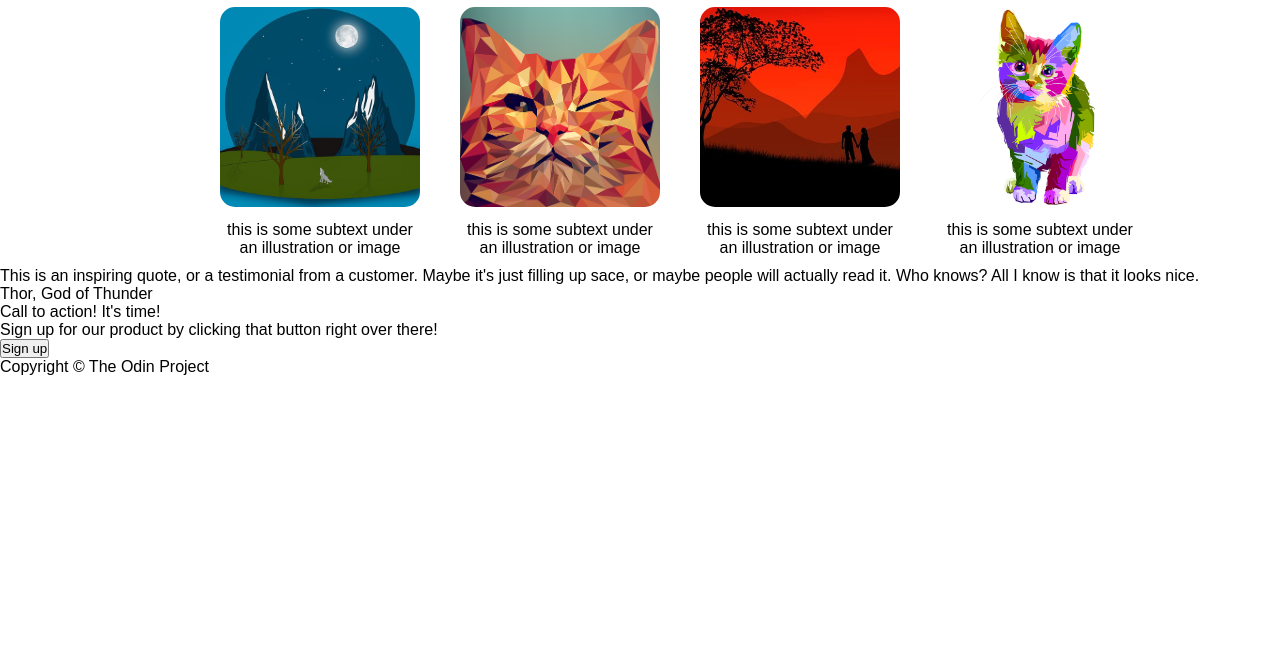
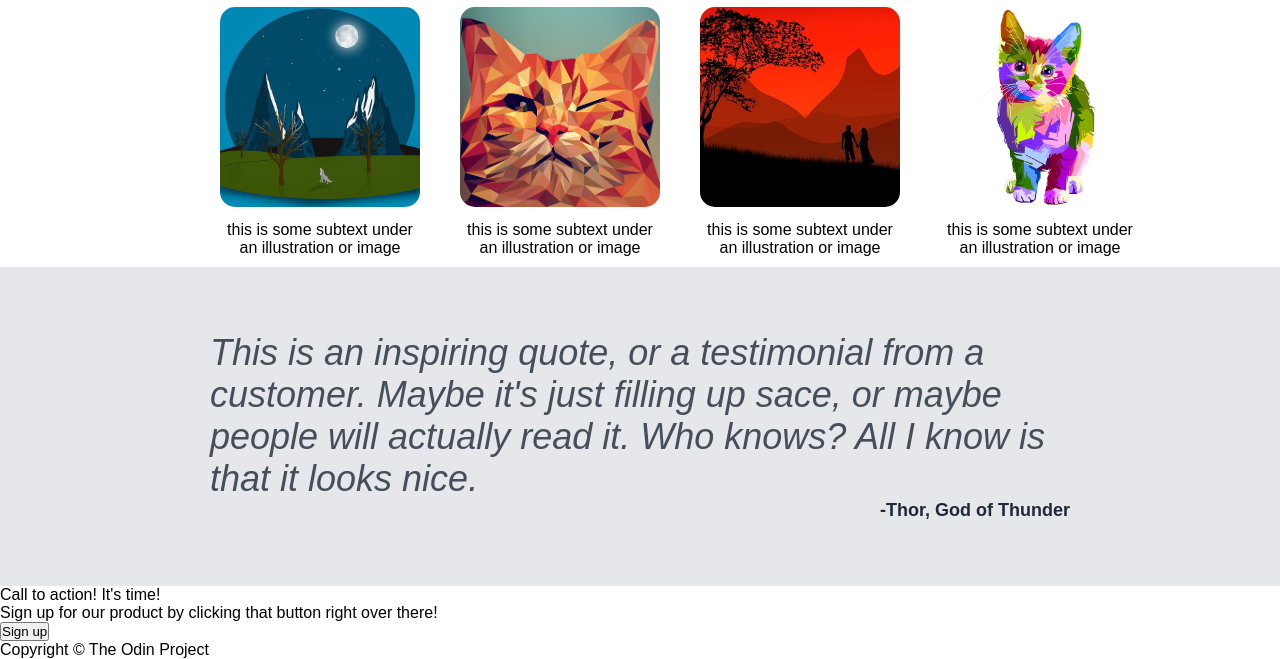
Before and after one commit to cqueiroga/landing-page, a plain HTML site: page index.html in a window 1280 px wide. Shown: the part 554-1213 px from the top of the page. Before the commit the page ends 930 px from the top, so only its background shows below. Drawn offline with Linux system fonts and the light colour scheme.

Commit message:
Updated testimonial section
Changed section background color
Formatted text and testimonial signature

```diff
--- a/css/styles.css
+++ b/css/styles.css
@@ -112,3 +112,27 @@ body {
 #tn1-container, #tn2-container, #tn3-container, #tn4-container {
     margin: 10px;
 }
+
+#testimonial-background {
+    background-color: #E5E7EB;
+}
+
+#testimonial-container {
+    width: 860px;
+    margin: auto;
+    padding: 65px 0px;
+    color: #1F2937;
+}
+
+#testimonial {
+    font-size: 36px;
+    font-weight: lighter;
+    font-style: italic;
+    opacity: 0.8;
+}
+
+#testimonial-signature {
+    text-align: end;
+    font-size: 18px;
+    font-weight: bold;
+}
--- a/index.html
+++ b/index.html
@@ -65,12 +65,15 @@
 </div>
 
 <!--Testimonial -->
+<div id="testimonial-background">
 <div id="testimonial-container">
     <p id="testimonial">This is an inspiring quote, or a testimonial from a customer. Maybe it's just filling up sace, or maybe people will actually read it. Who knows? All I know is that it looks nice.</p>
-    <p id="testimonial-signature">Thor, God of Thunder</p>
+    <p id="testimonial-signature">-Thor, God of Thunder</p>
+</div>
 </div>
 
 <!-- CTA -->
+<div id="cta-background">
 <div id="cta-container">
     <div id="cta-text">
         <p>Call to action! It's time!</p>
@@ -78,6 +81,7 @@
     </div>
 
     <button id="cta-button">Sign up</button>
+</div>
 </div>
 
 <!-- Footer -->
```
